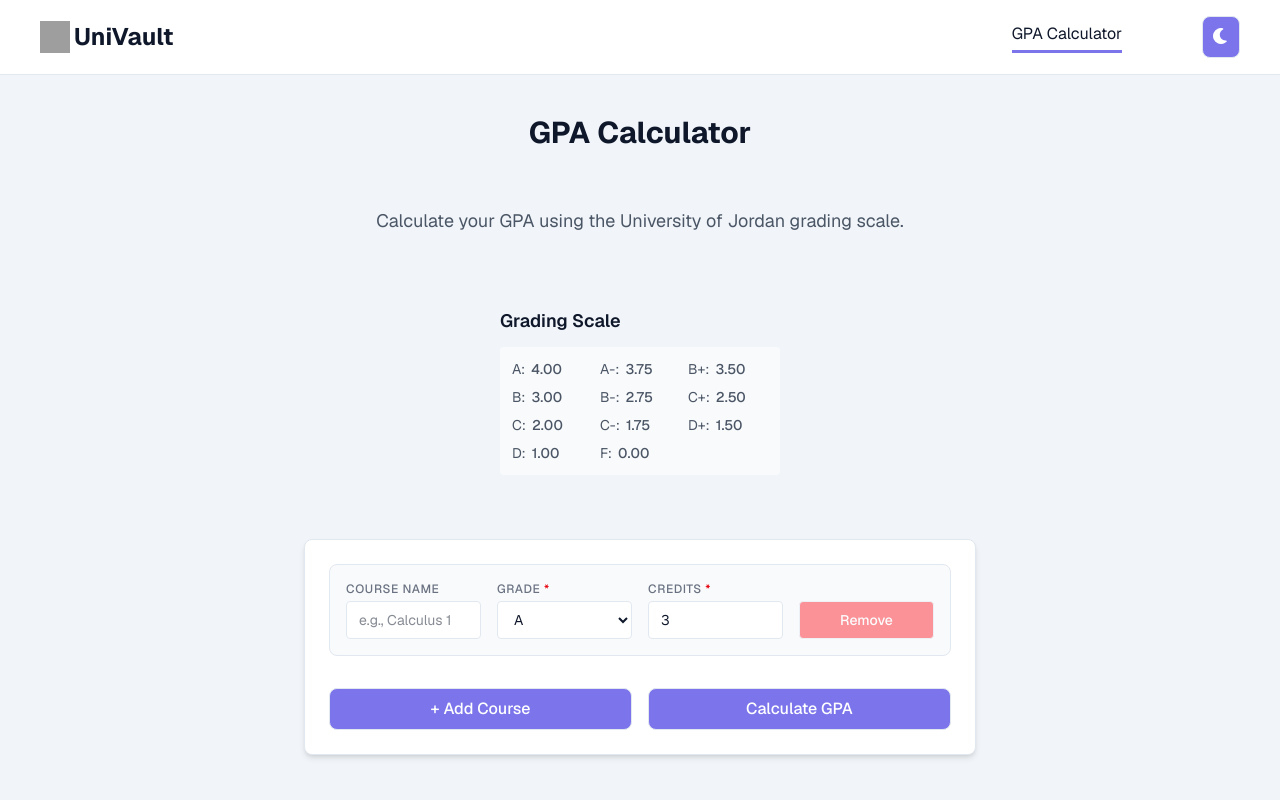
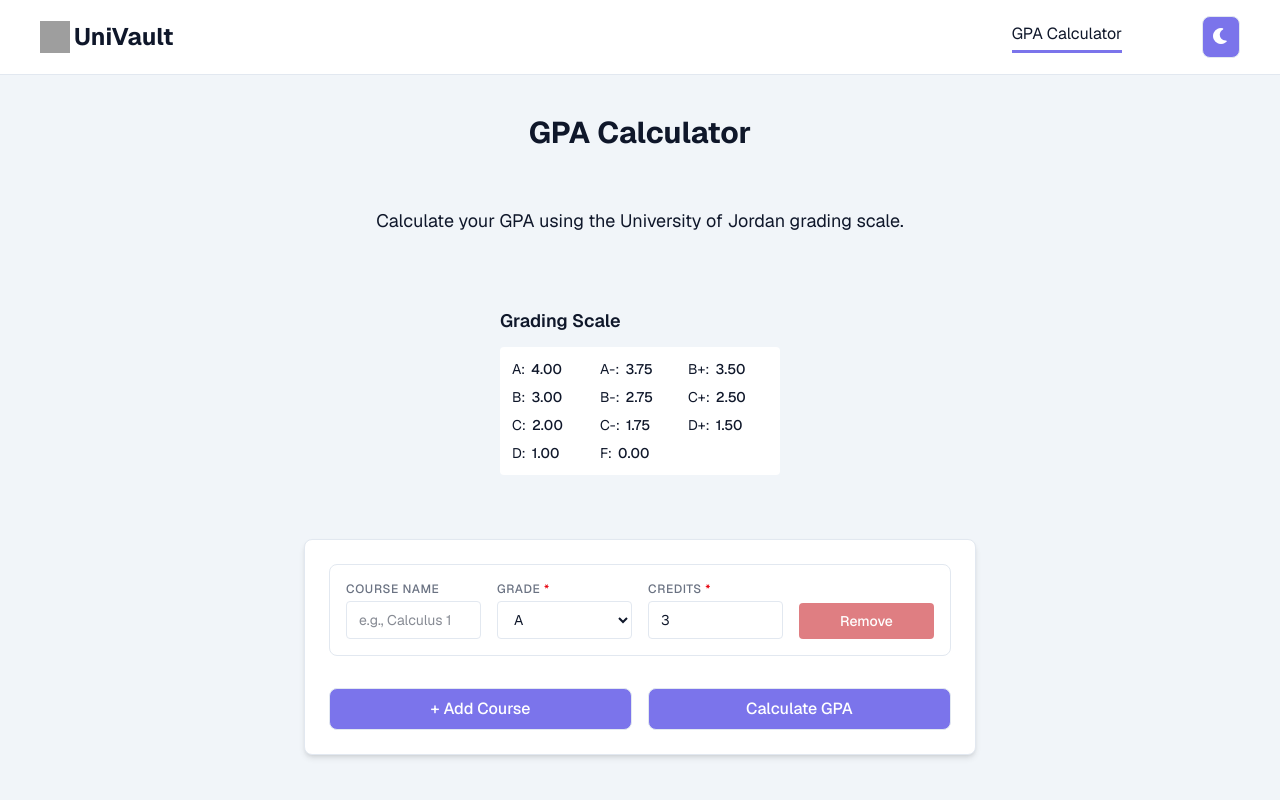
Before and after one commit to IEEE-JU-AQ/univault-ju, a Next.js app: page /gpa-calculator in a window 1280 px wide. Shown: the top 800 px of the page. Built offline with nearby package versions, Linux system fonts and the light colour scheme; grey boxes are pictures that could not be loaded.

Commit message:
feat: styled gpa calc dark mode

```diff
--- a/app/gpa-calculator/page.tsx
+++ b/app/gpa-calculator/page.tsx
@@ -83,15 +83,15 @@ export default function Page() {
   return (
     <main className="flex min-h-svh w-full flex-col items-center p-6 md:p-10 gap-10">
       <h1 className="mb-4 text-3xl font-bold">GPA Calculator</h1>
-      <p className="mb-8 text-center text-lg text-gray-600">
+      <p className="mb-8 text-center text-lg">
         Calculate your GPA using the University of Jordan grading scale.
       </p>
 
       <div className="mb-6">
         <h2 className="text-lg font-semibold mb-3">Grading Scale</h2>
-        <div className="grid grid-cols-3 gap-2 text-sm bg-gray-50 p-3 rounded w-70">
+        <div className="grid grid-cols-3 gap-2 text-sm bg-[var(--card)] p-3 rounded w-70">
           {Object.entries(GRADE_SCALE).map(([grade, point]) => (
-            <div key={grade} className="flex gap-1.5 text-gray-600">
+            <div key={grade} className="flex gap-1.5">
               <span>{grade}:</span>
               <span className="font-medium">{point.toFixed(2)}</span>
             </div>
@@ -99,10 +99,10 @@ export default function Page() {
         </div>
       </div>
 
-      <div className="w-full max-w-2xl border p-6 rounded-lg shadow-md bg-white">
+      <div className="w-full max-w-2xl border p-6 rounded-lg shadow-md bg-[var(--card)]">
         <form className="space-y-4">
           {courses.map((course) => (
-            <div key={course.id} className="border p-4 rounded-lg bg-gray-50">
+            <div key={course.id} className="border p-4 rounded-lg bg-[var(--card)]">
               <div className="grid grid-cols-1 md:grid-cols-4 gap-4">
                 <div className="md:col-span-1">
                   <label className="block mb-1 font-medium text-xs uppercase tracking-wider text-gray-500">
@@ -110,7 +110,7 @@ export default function Page() {
                   </label>
                   <input
                     type="text"
-                    className="w-full border rounded px-3 py-2 text-sm focus:ring-1 focus:ring-blue-500 outline-none"
+                    className="w-full border rounded px-3 py-2 text-sm focus:ring-1 focus:ring-[var(--primary)] outline-none"
                     placeholder="e.g., Calculus 1"
                     value={course.name}
                     onChange={(e) =>
@@ -123,7 +123,7 @@ export default function Page() {
                     Grade <span className="text-red-600">*</span>
                   </label>
                   <select
-                    className="w-full border rounded px-3 py-2 text-sm bg-white"
+                    className="w-full border rounded px-3 py-2 text-sm"
                     value={course.grade}
                     onChange={(e) =>
                       handleCourseChange(course.id, "grade", e.target.value)
@@ -159,7 +159,7 @@ export default function Page() {
                 <div className="flex items-end">
                   <button
                     type="button" // Important: stops reload
-                    className="w-full bg-red-500 hover:bg-red-600 text-white py-2 rounded text-sm transition-colors disabled:opacity-50"
+                    className="w-full bg-red-700 border-none hover:bg-red-800 text-white py-2 rounded text-sm transition-colors disabled:opacity-50"
                     onClick={(e) => removeCourse(course.id, e)}
                     disabled={courses.length === 1}
                   >
@@ -188,11 +188,11 @@ export default function Page() {
           </div>
 
           {gpa !== null && (
-            <div className="mt-8 p-6 bg-blue-50 border-2 border-blue-200 rounded-xl transition-all animate-in fade-in zoom-in duration-300">
+            <div className="mt-8 p-6 bg-[var(--layout-background)] border-2 border-[var(--primary)] rounded-xl transition-all animate-in fade-in zoom-in duration-300">
               <div className="text-center">
-                <p className="text-sm font-medium text-blue-800 mb-1">Your Calculated GPA</p>
-                <p className="text-5xl font-black text-blue-700">{gpa.toFixed(2)}</p>
-                <p className="text-xs text-blue-600 mt-3 font-medium">
+                <p className="text-sm font-medium mb-1">Your Calculated GPA</p>
+                <p className="text-5xl text-[var(--primary)] font-black">{gpa.toFixed(2)}</p>
+                <p className="text-xs 0 mt-3 font-medium">
                   Based on {courses.filter((c) => c.grade && c.credits > 0).length} valid course(s)
                 </p>
               </div>
```
